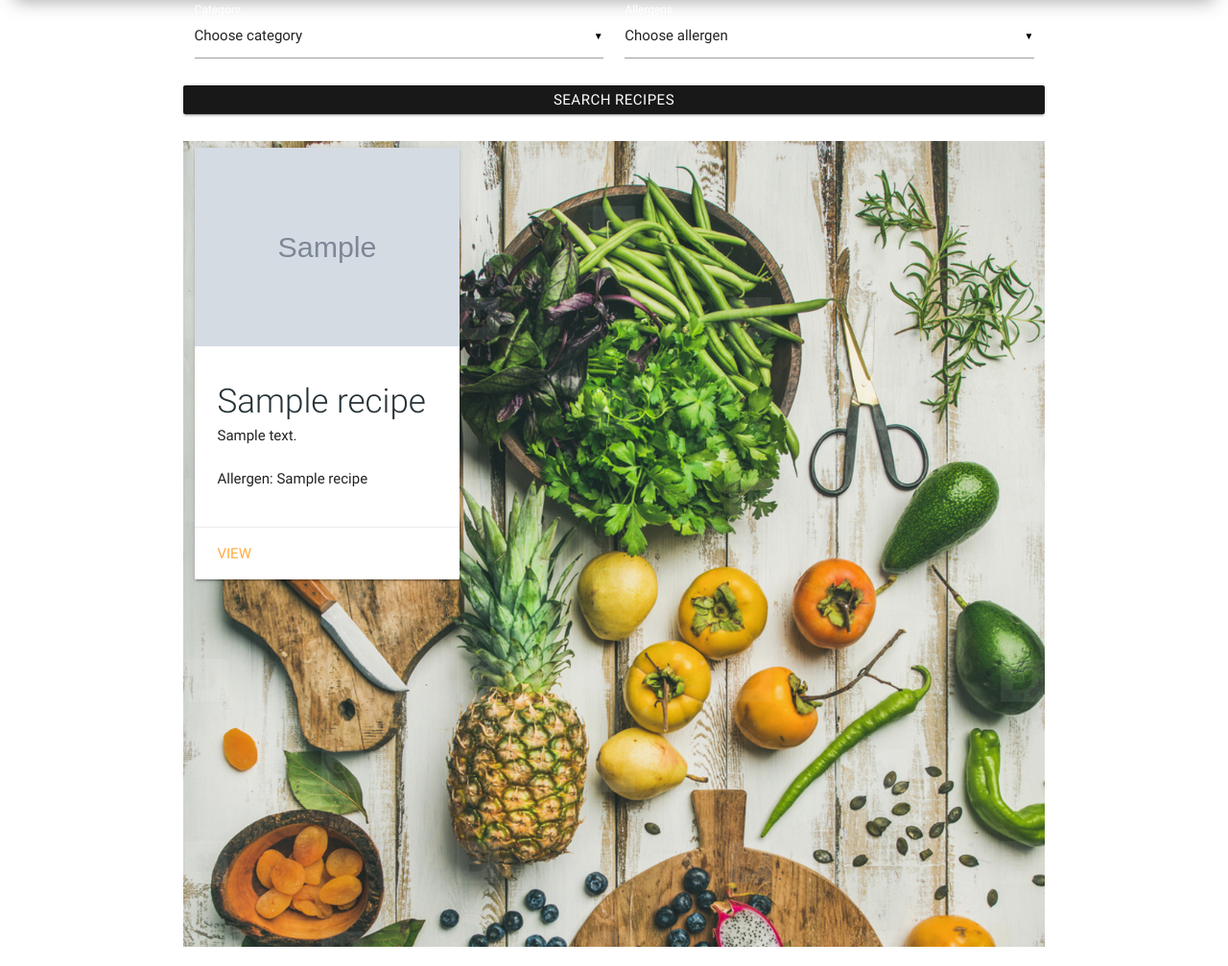
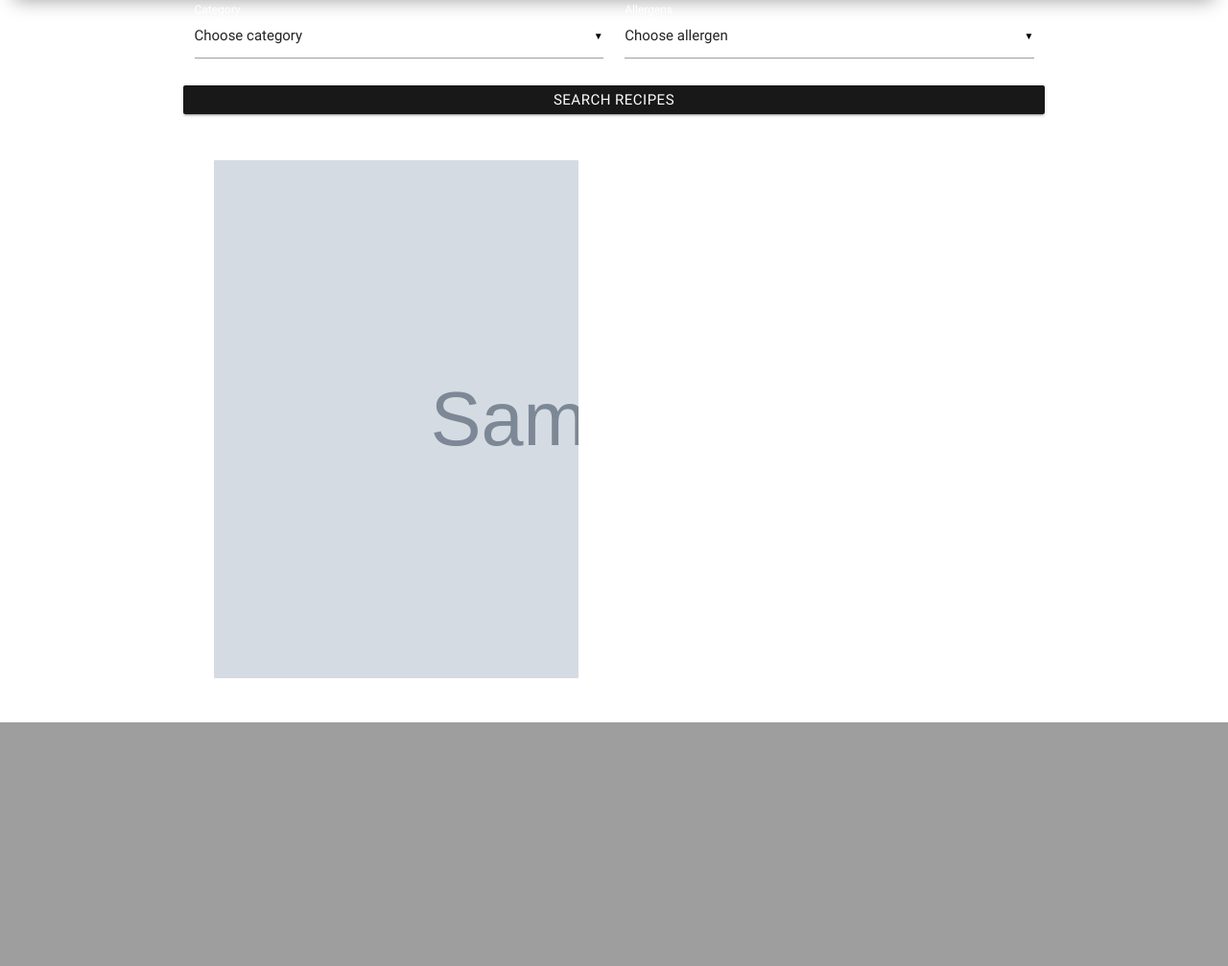
Before and after one commit to DavidColds/food_app, a Flask app: page / in a window 1280 px wide. Shown: the part 898-1905 px from the top of the page at 96% size. After the commit the page ends 1651 px from the top, so only its background shows below. Run offline with Flask 2, Linux system fonts and the light colour scheme; grey boxes marked "Sample" are stand-in pictures; a database or web service that is not in the repository returns one stand-in record (values such as "Sample title"); some libraries are stand-ins or nearby versions.

Commit message:
cards are now more stylish, changed the index and css files

```diff
--- a/static/css/styles.css
+++ b/static/css/styles.css
@@ -230,15 +230,9 @@ h5 {
 .heading-row {
   margin-bottom: 5px;
 }
-/*----------------Jumbotron---------------------*/
 
 /*---------------Background Image---------------*/
-#index {
-  background-image: url("../images/index.jpg");
-  background-size: cover;
-  height: 105vh;
-  position: relative;
-}
+
  #recipe-wallpaper{
   background-image: url("../images/foodwp.jpg");
   background-size: cover;
@@ -246,39 +240,84 @@ h5 {
 }
 
 /*---------------Recipe Cards---------------*/
-
-.recipe_name {
-  margin-top: 3px;
+..imgtxt {
+  font-size: 16px;
+  font-weight: 600;
 }
 
-.card-title {
-  color: #263238	;
+.textOverImage {
+  width: 380px;
+  height: 540px;
+  display:inline-block;
+  margin-left: auto;
+  margin-right: auto;
+  background-size: cover;
+  border-radius: 1px;
+  position: relative;
+  cursor: pointer;
+  overflow: hidden;
+  margin: 20px;
 }
 
-.card.large {
-  box-shadow: 0 4px 8px 0 rgba(0,0,0,0.2);
-    transition: 0.3s;
-    width: 40%
+.textOverImage>input {
+  display: none;
 }
 
-.card .card-title {
-  font-size: 20px;
+.textOverImage>div,
+.textOverImage>h3 {
+  position: absolute;
+  background-color: rgba(255, 255, 255, 0.8);
+  bottom: 20px;
+  left: 4px;
+  right: 4px;
+  border-radius: 4px;
+  padding: 8px;
+  overflow: hidden;
+  opacity: 0;
+  transition: .3s;
 }
 
-.card.small {
-  height: 450px;
+.textOverImage:hover>h3,
+.textOverImage>input:checked+h3+div {
+  bottom: 4px;
+  opacity: 1;
 }
 
-.card.small .card-image {
-  height: 50%;
+.textOverImage>input:checked+h3 {
+  bottom: -20px;
+  opacity: 0;
 }
 
-.card.small .card-image+.card-content {
-  max-height: 40%;
+.textOverImage>h3 {
+  margin: 0;
 }
 
-.recipe_image {
-  width: 100%;
+#btnview,
+#btnedit {
+  display: inline-block;
+  vertical-align: top;
+  font-size: 12px;
+  font-weight: 800;
+  padding: 8px;
+  letter-spacing: 1px;
+  text-transform: uppercase;
+  border-radius: 30px;
+  font-family: 'Indie Flower', cursive;
+  width: 70px;
+  height: 34px;
+  text-align: center;
+  background-color: #a52900;
+  border-color: #a52900;
+  color: white;
+  margin-left: 10px;
+  margin-top: 10px;
+}
+
+
+#btnview {
+  color: #f6faf8;
+  background-color: #a52900;
+  margin-bottom: 10px;
 }
 
 /*---------------Add Recipe---------------*/
--- a/templates/index.html
+++ b/templates/index.html
@@ -50,26 +50,25 @@
 
 
 <!---  Card --->
+<section>
+  <div class="row">
     <div class="container">
-<div class="row" id="index">
+    <div class="col-md-9 col-xs-12">
     {% for recipe in recipes %}
-  <div class="col s12 m6 l4">
-    <div class="card small">
-      <div class="card-image">
-        <a href="{{ url_for('view_recipe', recipe_id=recipe._id) }}"><img src="{{ recipe.image_file }}" alt=""></a>
+    <label class="textOverImage" style="background-image:url({{recipe.image_file}})">
+      <h3>{{recipe.recipe_name}}</h3>
+      <div class="imgtxt">
+        <p>Meal Name:{{recipe.recipe_name}}</p>
+        <button type="button" id="btnview" class="btnview" onclick="window.location='{{url_for('view_recipe', recipe_id=recipe._id)}}'">View</button>
       </div>
-      <div class="card-content">
-        <span class="card-title">{{ recipe.recipe_name }}</span>
-        <p>{{ recipe.brief_description }}</p>
-        <br>
-        <p> Allergen: {{ recipe.allergen_name }}</p>
-      </div>
-      <div class="card-action">
-        <a href="{{ url_for('view_recipe', recipe_id=recipe._id) }}">View</a>
+    </label>
+    {% endfor %}
     </div>
     </div>
     </div>
-  {% endfor %}
-</div>
-</div>
+</section>
+
+<!--end body of content-->
+
+<!--end of row/col-->
  {% endblock %}
```
Lines whose indentation alone changed are shown as unchanged.
